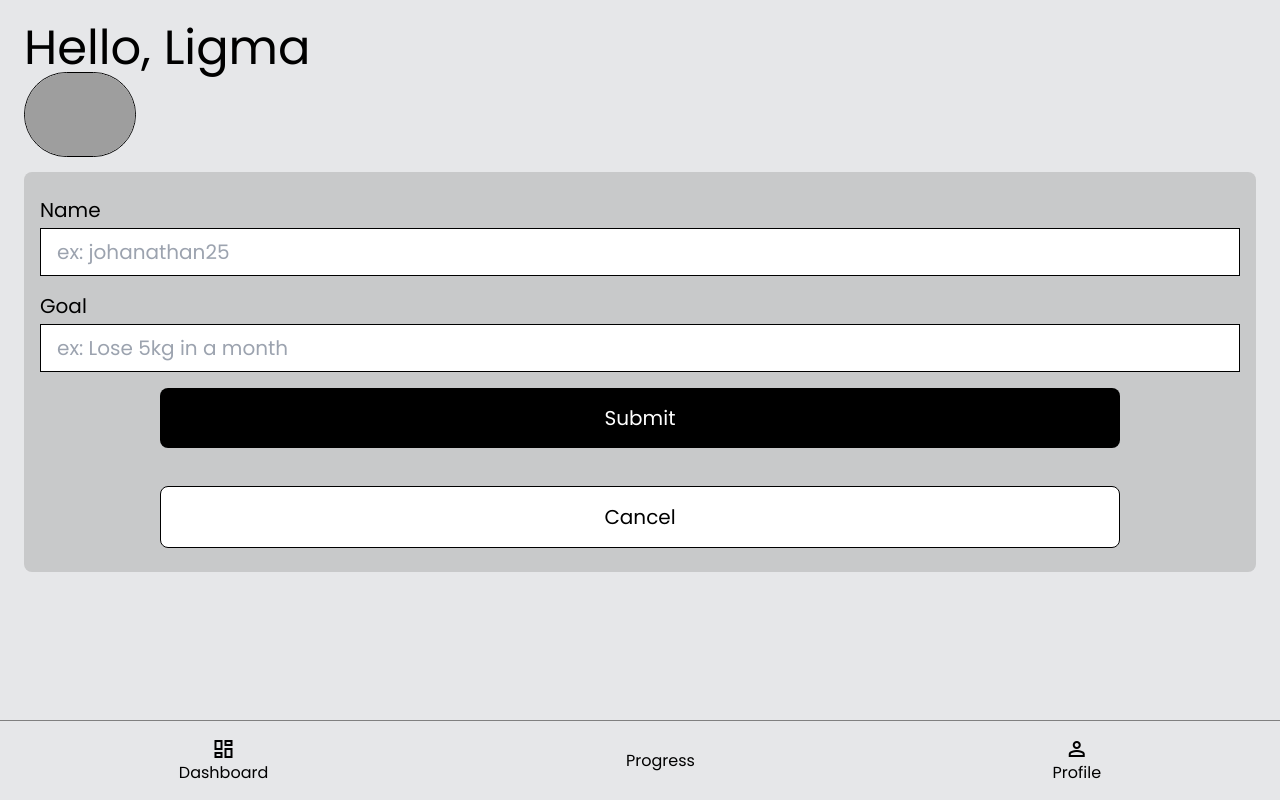
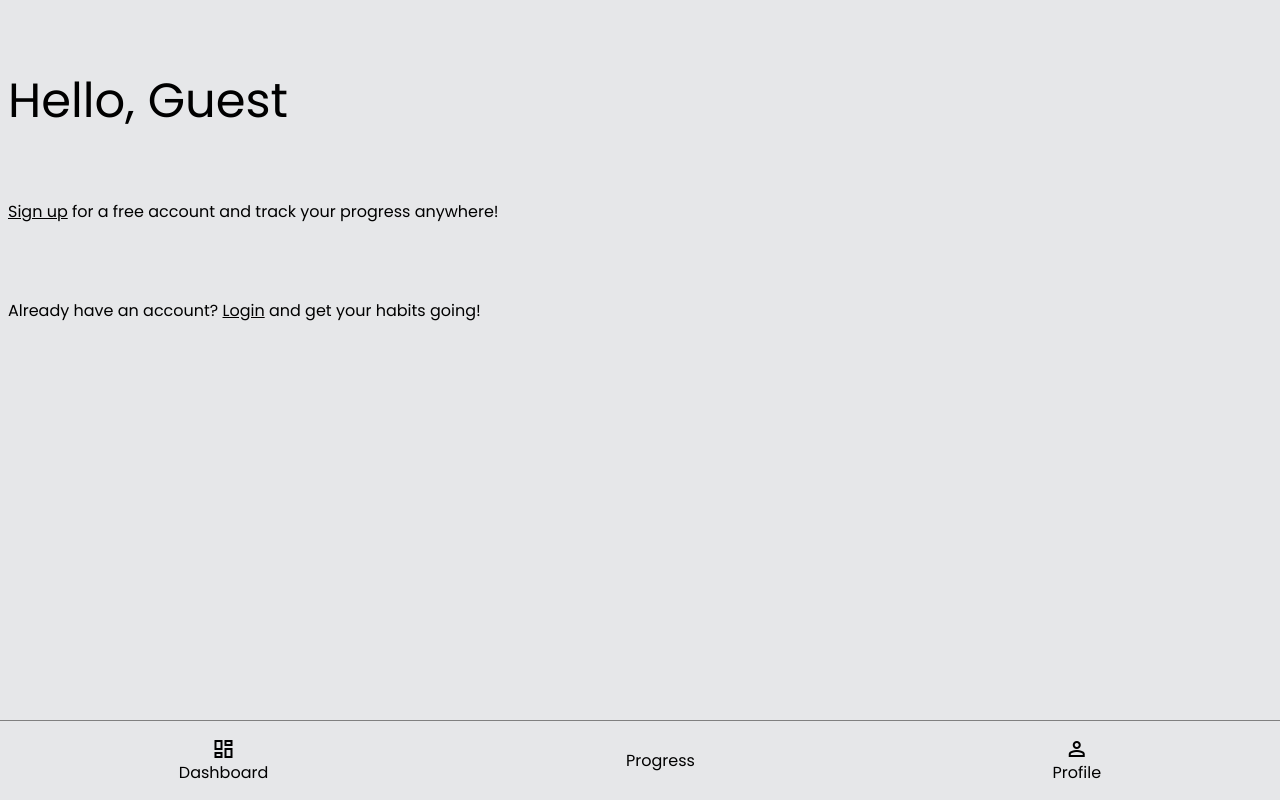
Before and after one commit to ReallyCoolProjects/habithero-frontend, a React (Vite) app: page /profile in a window 1280 px wide. Built offline with nearby package versions, Linux system fonts and the light colour scheme; grey boxes are pictures that could not be loaded.

Commit message:
added login message in profile

```diff
--- /dev/null
+++ b/src/pages/Profile/LoginView.tsx
@@ -0,0 +1,16 @@
+import React from 'react'
+import { Link } from 'react-router-dom'
+
+const LoginView = () => {
+  return (
+    <div className='mt-8'>
+        <div className='flex flex-col h-[40vh] justify-around'>
+        <span className="text-5xl">Hello, Guest</span>
+        <p> <Link to="/" className='underline'>Sign up</Link> for a free account and track your progress anywhere!</p>
+        <p>Already have an account? <Link to={"/"} className='underline'>Login</Link> and get your habits going!</p>
+        </div>
+    </div>
+  )
+}
+
+export default LoginView
--- a/src/pages/Profile/index.tsx
+++ b/src/pages/Profile/index.tsx
@@ -1,11 +1,16 @@
 import React from 'react'
+import LoginView from './LoginView';
 import ProfileView from './ProfileView'
 
 const Profile = () => {
-
+    const isLoggedIn = false;
   return (
-    <section className='' id='profile'>
+    <section className='p-2' id='profile'>
+        {isLoggedIn?
 <ProfileView/>
+    :
+<LoginView/>
+    }
 
     </section>
   )
```
Also changed, not shown: src/pages/Profile/ProfileView.tsx (+8 -5 lines).
